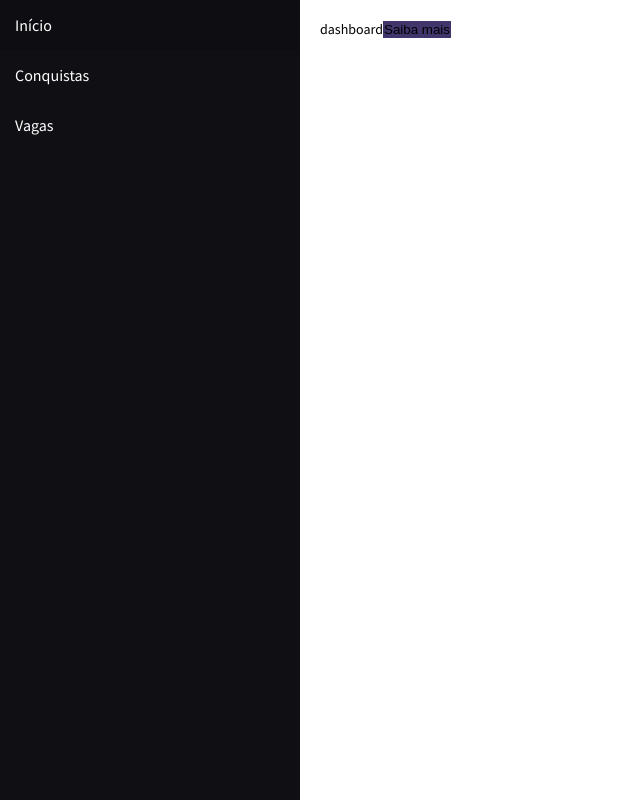
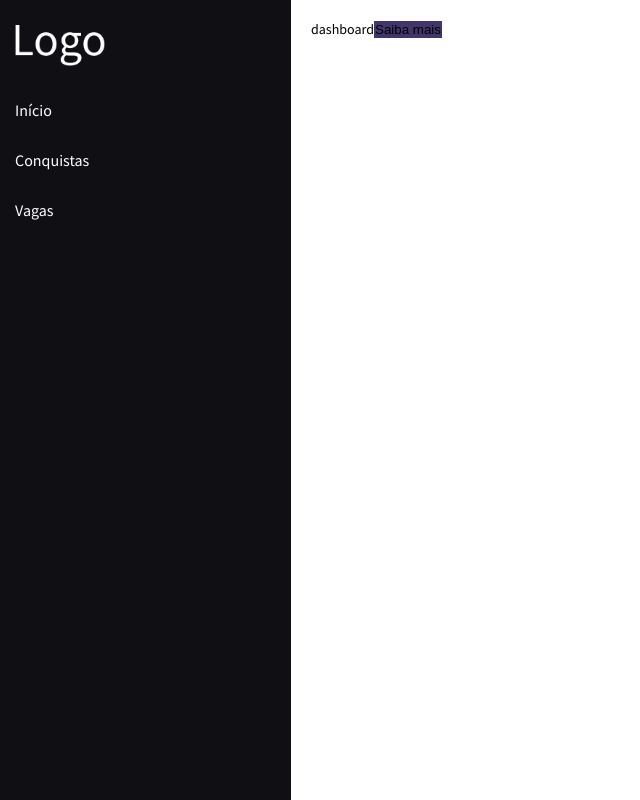
Before and after one commit to luisgarcia173/hackathon-rocket, a React (Create React App) app: page / in a window 1280 px wide. Shown: the whole page, without its empty margins (0-640 px from the left). Built offline with nearby package versions, Linux system fonts and the light colour scheme.

Commit message:
feat(Aside) - adicionado logo e tamanho corrigido

```diff
--- a/src/components/MainLayout/components/Aside/index.jsx
+++ b/src/components/MainLayout/components/Aside/index.jsx
@@ -1,10 +1,12 @@
 import React from 'react';
 import { Link } from 'react-router-dom';
-import { Wrapper, List } from './styles';
+import { Wrapper, List, Logo } from './styles';
+import logo from './logo.png';
 
 function Aside() {
   return (
     <Wrapper>
+      <Logo src={logo} alt="Logo do sistema" />
       <List>
         <Link to="/dashboard">Início</Link>
         <Link to="/conquistas">Conquistas</Link>
--- a/src/components/MainLayout/components/Aside/styles.js
+++ b/src/components/MainLayout/components/Aside/styles.js
@@ -2,13 +2,18 @@ import styled from 'styled-components';
 import { colors } from "config";
 
 export const Wrapper = styled.aside`
-  width: 300px;
+  width: 291px;
   left: 0;
   top: 0;
   bottom: 0;
   position: fixed;
   background-color: ${colors.primary};
 `;
+
+export const Logo = styled.img`
+  width: 90px;
+  margin: 25px 15px 15px;
+`
 
 export const List = styled.nav`
   display: block;
@@ -19,6 +24,8 @@ export const List = styled.nav`
     font-size: 16px;
     padding: 15px;
     text-decoration: none;
+    transition: background-color 200ms ease-in-out;
+    will-change: background-color;
 
     :hover {
       background-color: rgba(0,0,0,.1);
--- a/src/components/MainLayout/styles.js
+++ b/src/components/MainLayout/styles.js
@@ -7,7 +7,7 @@ export const Wrapper = styled.div`
 
 export const Container = styled.div`
   position: fixed;
-  left: 300px;
+  left: 291px;
   top: 0;
   bottom: 0;
   right: 0;
```
Also changed, not shown: src/components/MainLayout/components/Aside/logo.png (added).
